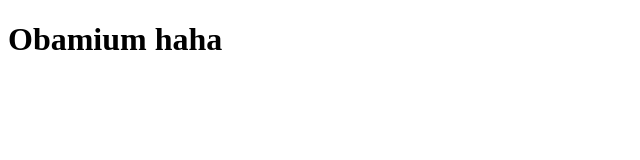
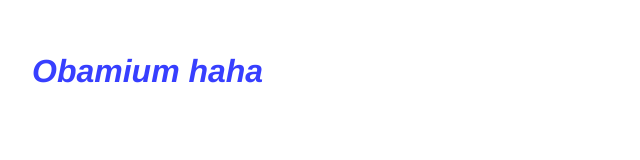
Before and after one commit to blubbll/obamium-threejs, a plain HTML site: page index.html in a window 1280 px wide. Shown: the whole page, without its empty margins (0-640 px from the left). Drawn offline with nearby package versions, Linux system fonts and the light colour scheme.

Commit message:
some css stuff

```diff
--- a/index.html
+++ b/index.html
@@ -6,6 +6,7 @@
     <meta http-equiv="X-UA-Compatible" content="IE=edge" />
     <meta name="viewport" content="width=device-width, initial-scale=1" />
 
+    <link rel="stylesheet" href="style.css"/>
     <!-- threejs hah-->
     <script src="https://cdnjs.cloudflare.com/ajax/libs/three.js/r61/three.min.js"></script>
 
@@ -14,8 +15,5 @@
   </head>
   <body>
     <h1>Obamium haha</h1>
-    <div id="ThreeJS">
-
-    </div>
   </body>
 </html>
--- a/style.css
+++ b/style.css
@@ -8,4 +8,14 @@ body {
 h1 {
   font-style: italic;
   color: #373fff;
+  z-index: 1;
+  position: fixed;
 }
+
+canvas{
+  top: 0;
+  left: 0;
+  position: fixed;
+  width: 100%!important;
+  height: 100vh!important;
+}
```
